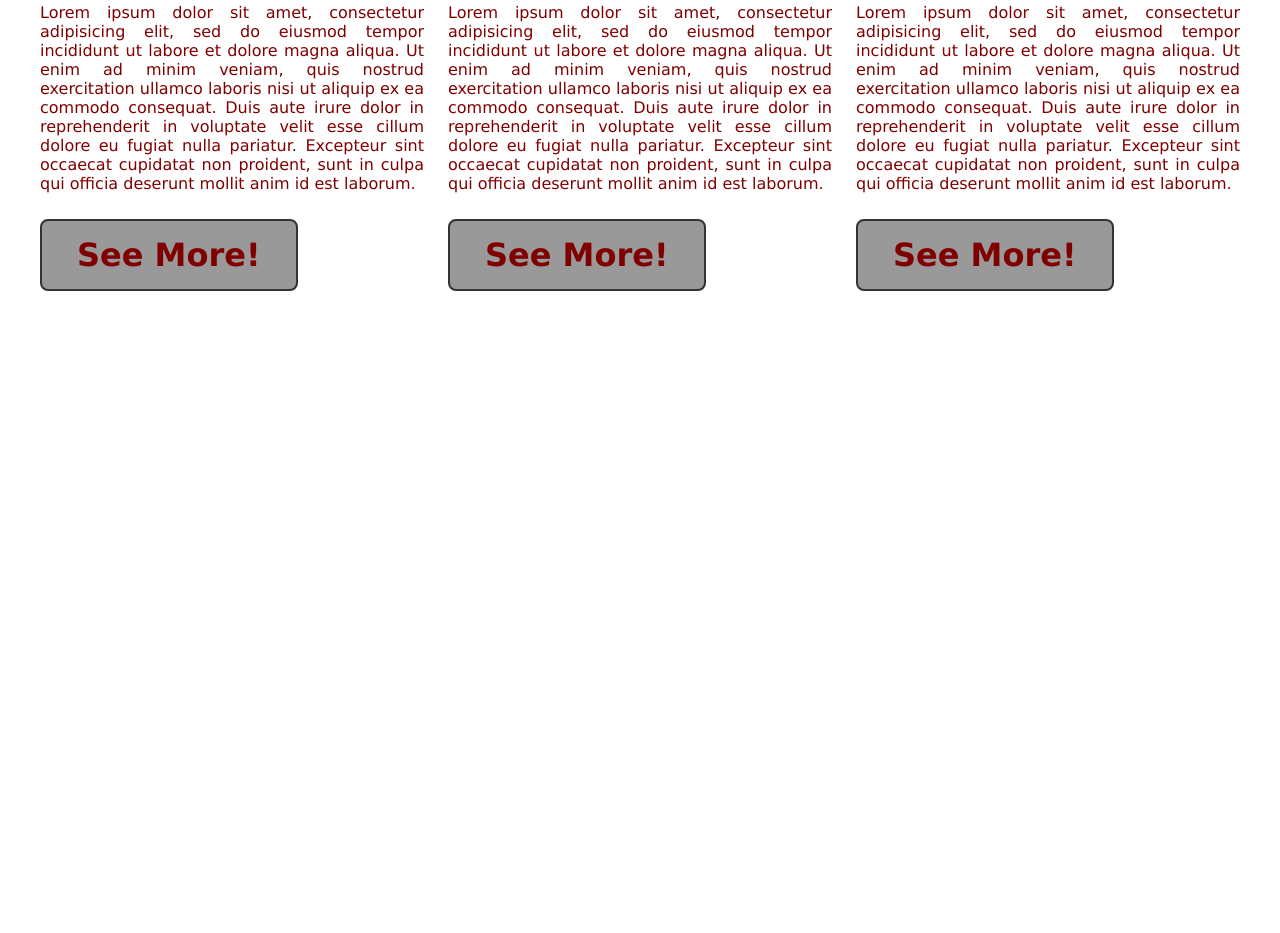
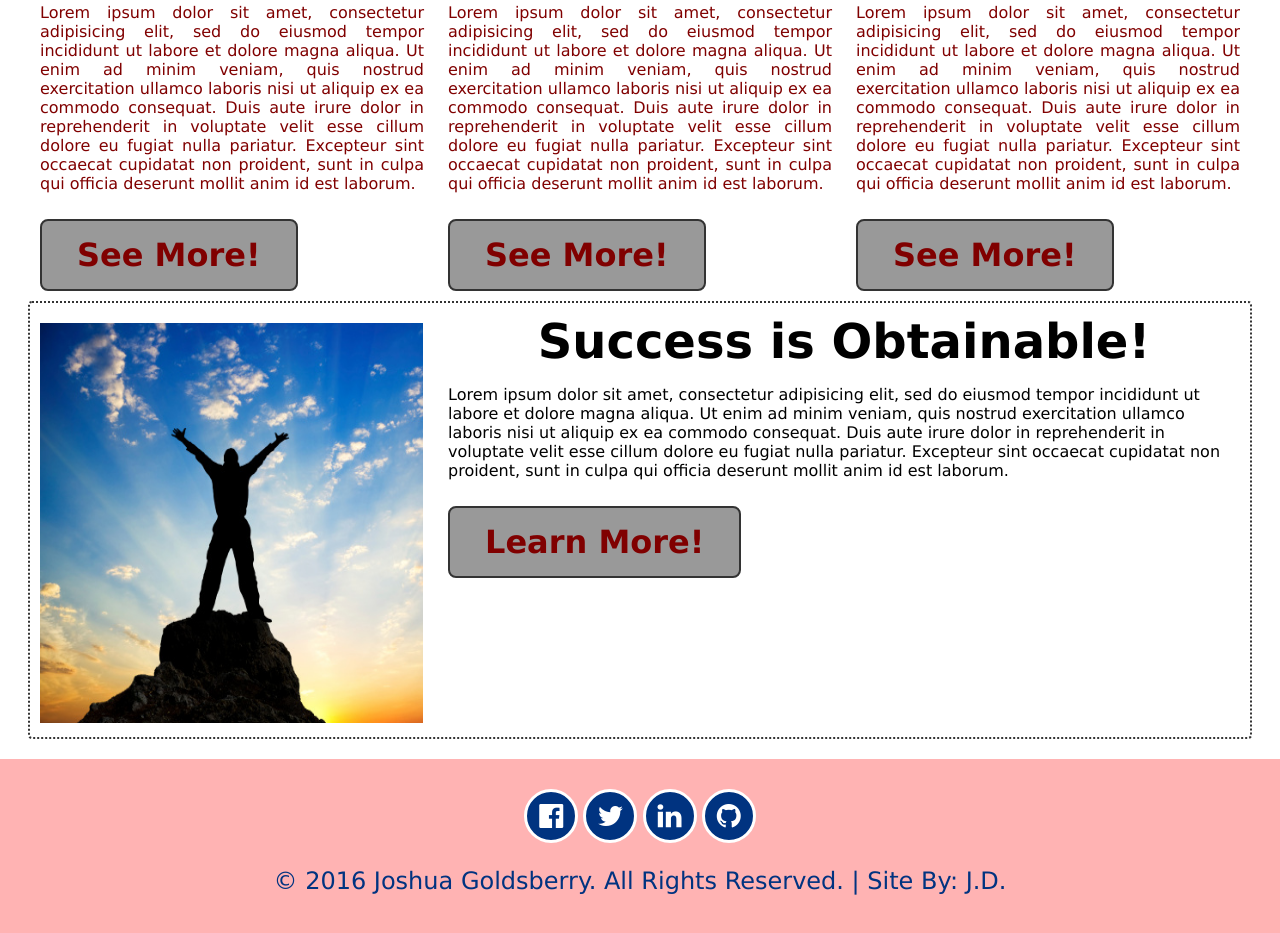
Before and after one commit to jdgold/jdgold.github.io, a plain HTML site: page index.html in a window 1280 px wide. Shown: the part 1070-2003 px from the top of the page. Before the commit the page ends 1371 px from the top, so only its background shows below. Drawn offline with Linux system fonts and the light colour scheme.

Commit message:
pushing home page up

```diff
--- a/css/stylesheet.css
+++ b/css/stylesheet.css
@@ -132,3 +132,71 @@ header {
   background-color: #333;
   color: #800000;
 }
+
+/* About Styles */
+
+#about {
+  border: 2px dotted #333;
+  padding: 10px;
+  border-radius: 4px;
+}
+
+.align-left {
+  margin-right: 24px;
+  margin-top: 10px;
+  float: left;
+  width: 384px;
+}
+
+.selfie {
+  height: 400px;
+  width: 383px;
+}
+
+figure {
+  margin: 0px;
+  padding: 0px;
+}
+
+#about h1 {
+  text-align: center;
+  font-size: 3em;
+}
+
+/* Footer Styles */
+footer {
+  margin-top: 20px;
+  clear: both;
+}
+
+#copyright {
+  padding: 30px 0px;
+  background-color: #ffb3b3;
+  display: block;
+  color: #003380;
+}
+
+#copyright p{
+  text-align: center;
+  font-size: 1.5em;
+}
+
+#copyright a{
+  color: #003380;
+}
+
+.social {
+  text-align: center;
+}
+
+.fa {
+  height: 28px;
+  width: 28px;
+  background-color: #003380;
+  color: #ffffff;
+  padding: 10px;
+  text-align: center;
+  border: 3px solid #fff;
+  border-radius: 100%;
+  font-size: 28px !important;
+}
--- a/index.html
+++ b/index.html
@@ -4,6 +4,7 @@
     <title>My Project: Home</title>
     <link rel="stylesheet" href="css/stylesheet.css"/>
     <link href="https://fonts.googleapis.com/css?family=Cantarell:400,400italic|Roboto:400,300italic|Kotta+One' rel='stylesheet' type='text/css"/>
+    <link rel="stylesheet" href="https://maxcdn.bootstrapcdn.com/font-awesome/4.5.0/css/font-awesome.min.css">
 
   </head>
   <body>
@@ -81,11 +82,42 @@
     <!--END OF BLOG-->
 
     <!--BEGIN ABOUT-->
-    <section></section>
+    <section id="about" class="container">
+      <aside class="align-left">
+        <figure>
+          <img src="img/success1.jpg" class="selfie"/>
+        </figure>
+      </aside>
+      <article>
+        <h1>Success is Obtainable!</h1>
+        <p>Lorem ipsum dolor sit amet, consectetur adipisicing elit, sed do eiusmod tempor incididunt ut labore et dolore magna aliqua. Ut enim ad minim veniam, quis nostrud exercitation ullamco laboris nisi ut aliquip ex ea commodo consequat. Duis aute irure dolor in reprehenderit in voluptate velit esse cillum dolore eu fugiat nulla pariatur. Excepteur sint occaecat cupidatat non proident, sunt in culpa qui officia deserunt mollit anim id est laborum.</p>
+        <a href="#" class="button">Learn More!</a>
+      </article>
+    </section>
     <!--END OF ABOUT-->
 
     <!--BEGIN FOOTER-->
-    <footer></footer>
+    <footer id="copyright">
+      <div class="social">
+        <a href="#">
+          <i class="fa fa-facebook-official"></i>
+        </a>
+
+        <a href="#">
+          <i class="fa fa-twitter"></i>
+        </a>
+
+        <a href="#">
+          <i class="fa fa-linkedin"></i>
+        </a>
+
+        <a href="#">
+          <i class="fa fa-github"></i>
+        </a>
+      </div>
+
+      <p>&copy; 2016 Joshua Goldsberry. All Rights Reserved. | Site By: <a href="#">J.D.</a> </p>
+    </footer>
     <!--END OF FOOTER-->
   </body>
 </html>
```
Also changed, not shown: img/success1.jpg (added).
